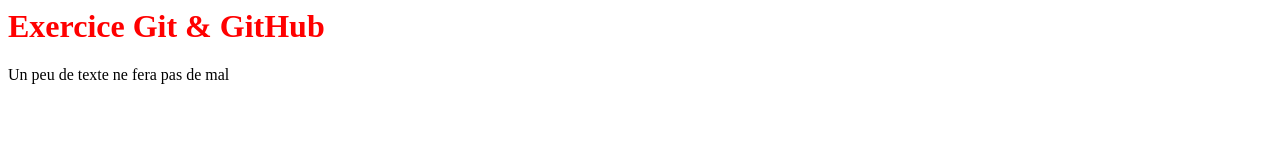
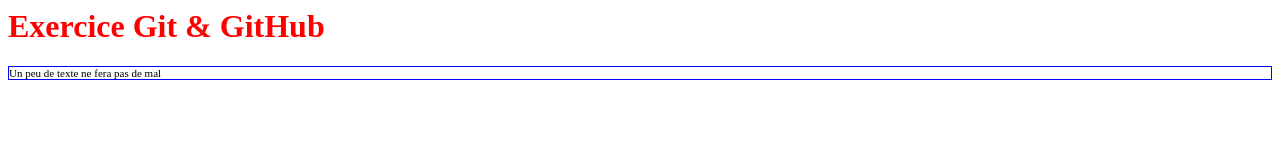
Before and after one commit to JohnnyTchipo/Exercice, a plain HTML site: page index.html in a window 1280 px wide. Drawn offline with Linux system fonts and the light colour scheme.

Commit message:
ajout du style pour la balise <p> dans main.css

```diff
--- a/main.css
+++ b/main.css
@@ -2,3 +2,8 @@ h1{
 	color: red;
 	font-weight: bold
 }
+
+p{
+	font-size: 11px;
+	border: 1px solid blue;
+}
```
